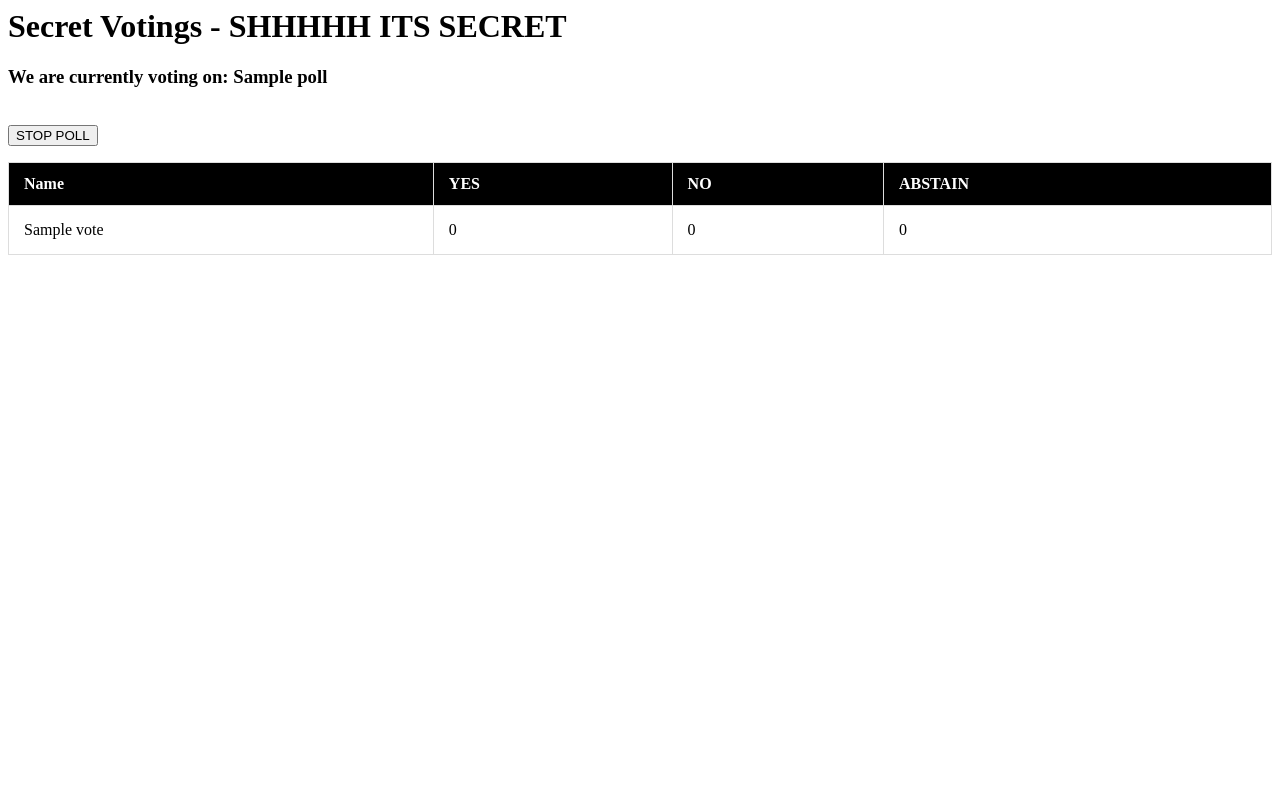
After one commit to hjarrell/Secret-Vote, a PHP site: page /admin.php in a window 1280 px wide. The commit adds this page. Run offline with PHP 8.4, Linux system fonts and the light colour scheme; the visitor is signed in with stand-in values (Sample User, id 1); tables that the repository leaves empty or names only in its code hold one stand-in row (values such as "Sample post").

Commit message:
Added everything

```diff
--- /dev/null
+++ b/admin.php
@@ -0,0 +1,127 @@
+<?php
+session_start();
+?>
+
+<html>
+ <head>
+  <title>Secret Voting - SHHHHH</title>
+  <style>
+  table {
+      border-collapse: collapse;
+      width: 100%;
+  }
+    th,td {
+        border: 1px solid #ddd;
+        padding: 15px;
+    }
+    tr-nth-child(even) {
+        background-color: #f2f2f2;
+    }
+    th {
+        padding-top: 12px;
+        padding-bottom: 12px;
+        text-align: left;
+        background-color: black;
+        color: white;
+    }
+  </style>
+ </head>
+ <body>
+
+<h1>Secret Votings - SHHHHH ITS SECRET</h1>
+
+<?php if ($_SESSION["isadmin"] == true){
+
+    $servername = "localhost";
+    $username = "root";
+    $password = "root";
+    $dbname = "voting";
+
+    /*
+        CREATE TABLE current_poll (
+            id enum('1') NOT NULL,
+            name VARCHAR(50) NOT NULL
+        ) ENGINE=InnoDB DEFAULT CHARSET=latin1;
+
+    */
+
+    $conn = new mysqli($servername, $username, $password, $dbname);
+
+    if ($conn->connect_error) {
+        die("Connection failed: ");
+    } else {
+        $checkForCurrentPollSql = "SELECT * from current_poll;";
+        $result = $conn->query($checkForCurrentPollSql);
+        if ($result->num_rows > 0) {
+            $row = $result->fetch_assoc();
+            $name = $row["name"];
+
+
+
+            echo "<h3>We are currently voting on: <strong>" . htmlspecialchars($name, ENT_QUOTES, 'UTF-8') . "</strong></h3>";
+            echo "<br>";
+            echo '
+                <form action="admincommand.php" method="post">
+                    <input type="hidden" name="command" value="stopvote">
+                    <input type="submit" value="STOP POLL">
+                </form>
+            ';
+        } else {
+            echo '
+                Start a poll (If you are revoting on someone add a 1(2,3,... and so on for every time) after the name or people wont be able to vote.):
+                <form action="admincommand.php" method="post">
+                    <input type="hidden" name="command" value="startvote">
+                    <input type="text" name="name">
+                    <input type="submit">
+                </form>
+            ';
+        }
+
+        $nameSql = "SELECT DISTINCT name FROM votes ORDER BY name ASC;";
+        $nameResult = $conn->query($nameSql);
+        if ($nameResult->num_rows > 0) {
+            echo '
+                <table>
+                    <tr>
+                        <th>Name</th>
+                        <th>YES</th>
+                        <th>NO</th>
+                        <th>ABSTAIN</th>
+                    </tr>
+            ';
+
+            while ($row = $nameResult->fetch_assoc()) {
+                $yesVotesResult = $conn->query("SELECT COUNT(*) AS total FROM votes WHERE name='". $row["name"] . "' AND vote='YES';") or die($conn->error);
+                $yesVotes = $yesVotesResult->fetch_assoc()["total"];
+                $noVotesResult = $conn->query("SELECT COUNT(*) AS total FROM votes WHERE name='". $row["name"] . "' AND vote='NO';");
+                $noVotes = $noVotesResult->fetch_assoc()["total"];
+                $abstainVotesResult = $conn->query("SELECT COUNT(*) AS total FROM votes WHERE name='". $row["name"] . "' AND vote='ABSTAIN';");
+                $abstainVotes = $abstainVotesResult->fetch_assoc()["total"];
+                echo '<tr>';
+                echo '<td>'.$row["name"].'</td>';
+                echo '<td>'.$yesVotes.'</td>';
+                echo '<td>'.$noVotes.'</td>';
+                echo '<td>'.$abstainVotes.'</td>';
+                echo '</tr>';
+            }
+
+
+            echo '</table>';
+        } else {
+            echo "You currently have no votes :(";
+        }
+    }
+
+} else { ?>
+
+    <form action="adminlogin.php" method="post">
+    Password: <input type="text" name="password">
+    <input type="submit">
+
+</form>
+
+<?php } ?>
+
+</body>
+
+</html>
```
Also changed, not shown: admincommand.php (added, +52 -0 lines), adminlogin.php (added, +14 -0 lines), index.php (+45 -1 lines), vote.php (added, +54 -0 lines).
